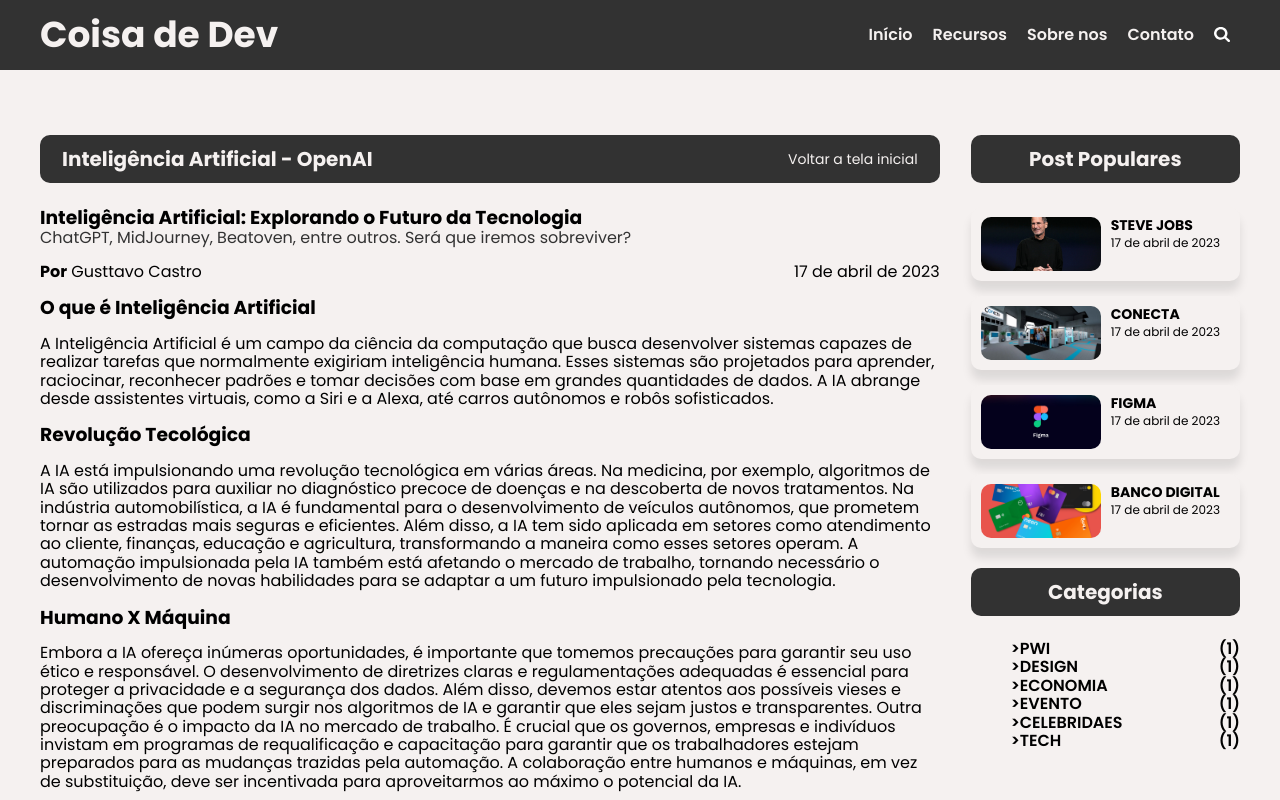
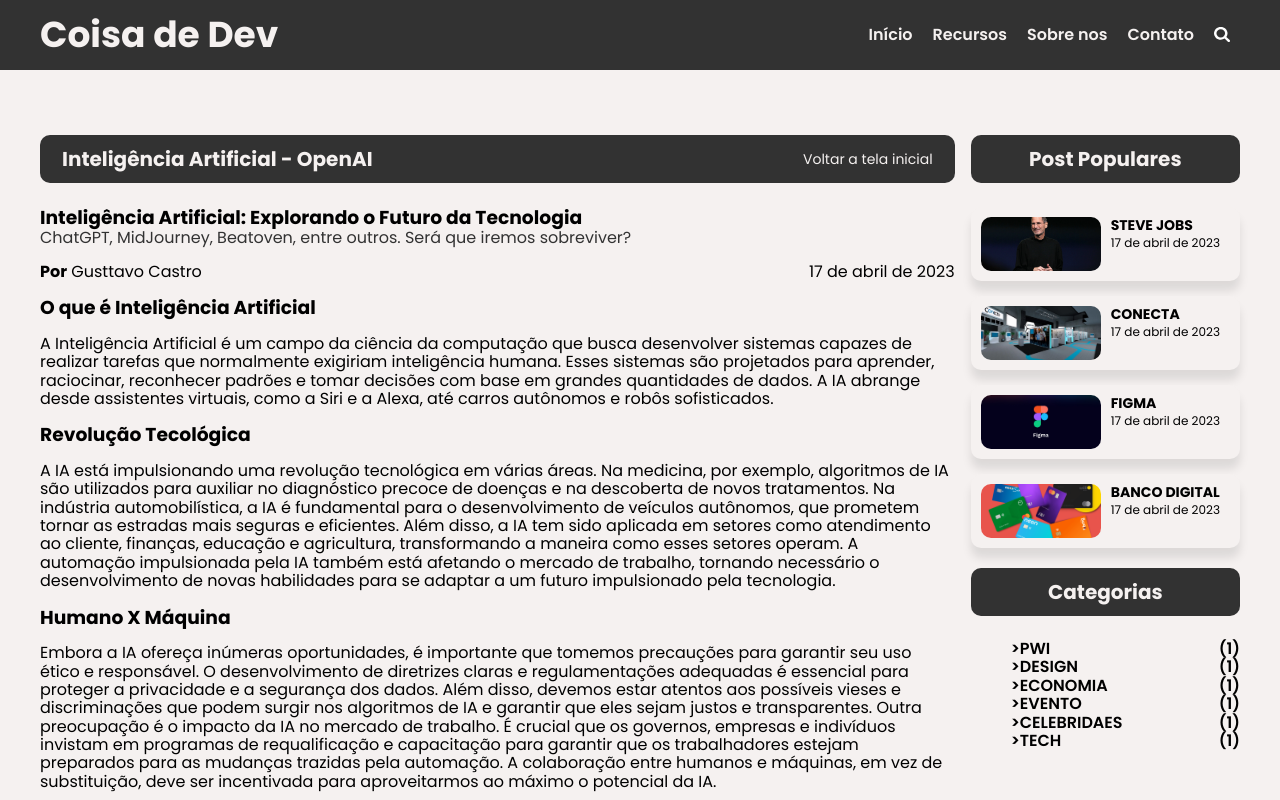
Before and after one commit to castrogusttavo/blogresponsivo, a plain HTML site: page post_ia.html in a window 1280 px wide. Shown: the top 800 px of the page. Drawn offline with Linux system fonts and the light colour scheme.

Commit message:
Update style.css

```diff
--- a/assets/css/style.css
+++ b/assets/css/style.css
@@ -330,10 +330,6 @@ a{
     color: var(--contrast-color);
 }
 
-.new__post{
-    margin-right: 15px;
-}
-
 /*=============== SCROLL BAR ===============*/
 ::-webkit-scrollbar{
     width: initial;
```
